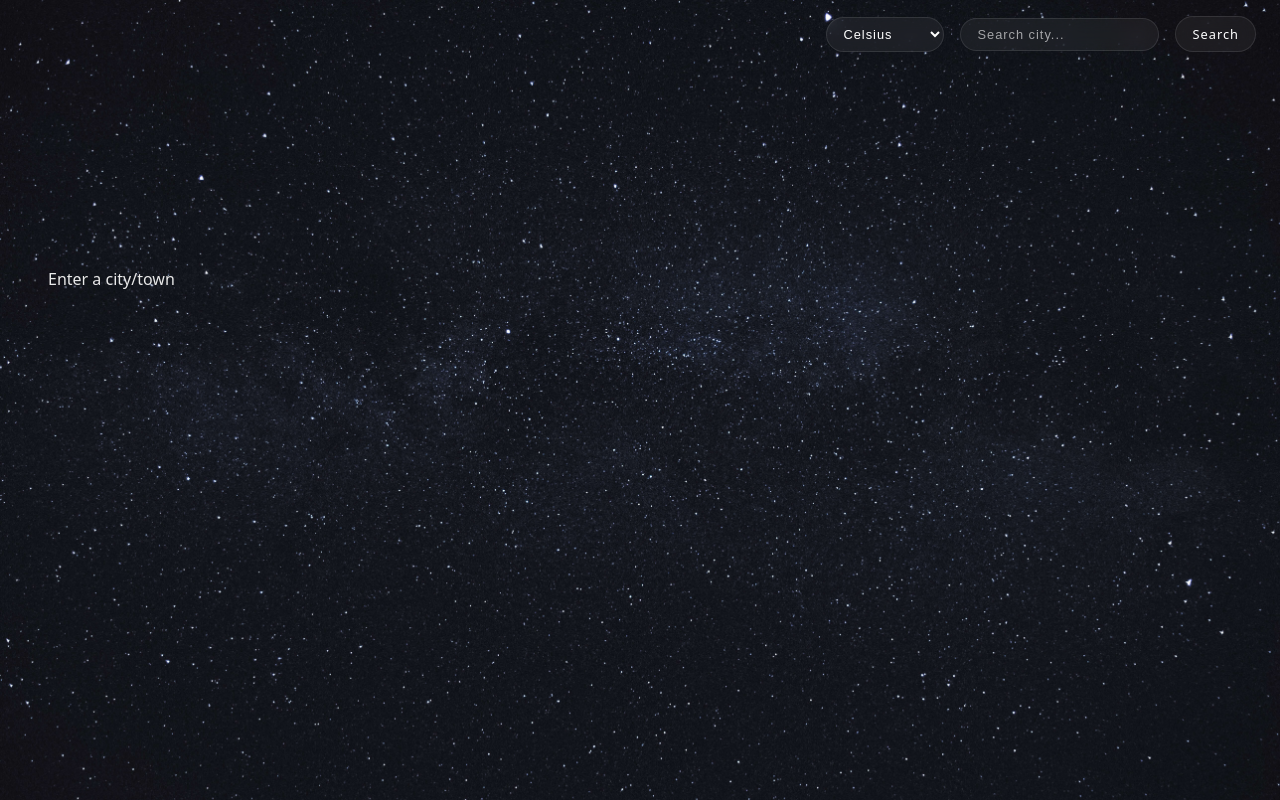
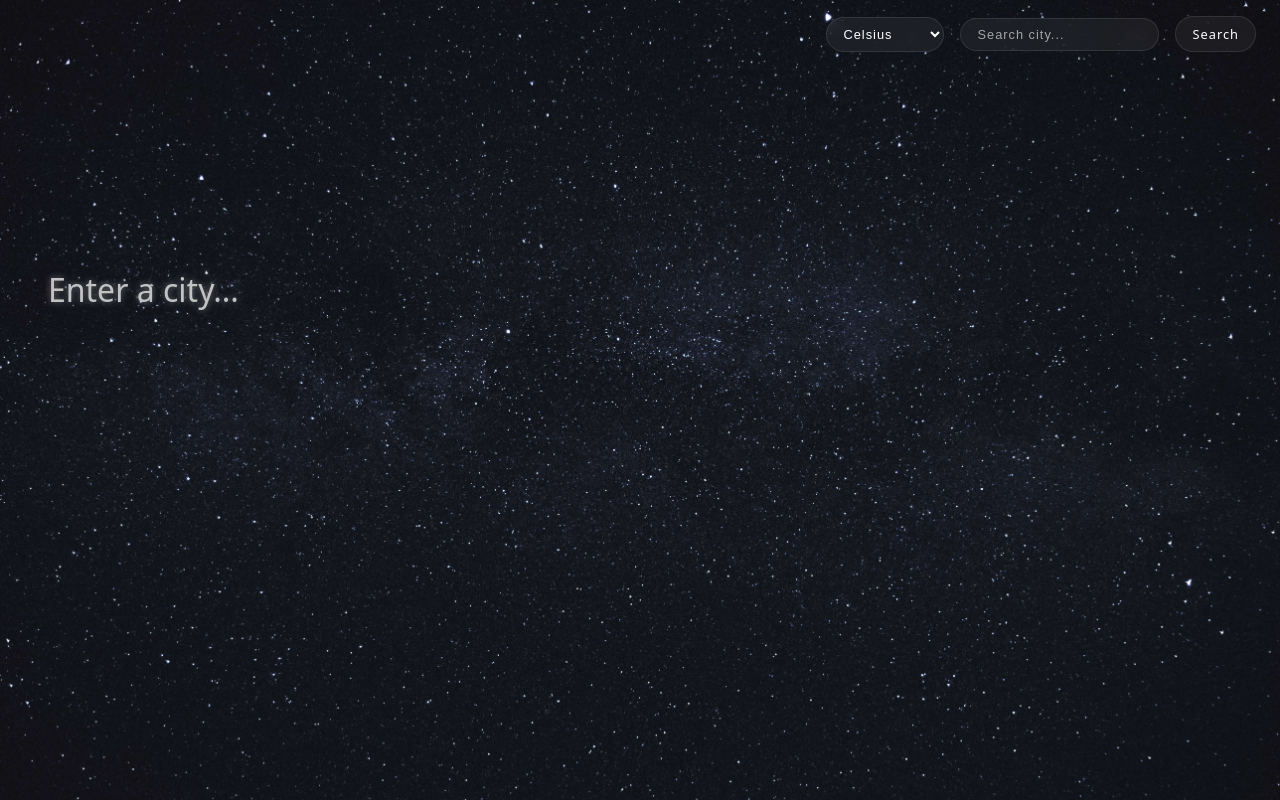
Before and after one commit to emanuelefavero/weather-api-app, a React (Vite) app: page / in a window 1280 px wide. Built offline with nearby package versions, Linux system fonts and the light colour scheme; no server answers.

Commit message:
add .no-result styling

```diff
--- a/src/App.scss
+++ b/src/App.scss
@@ -164,5 +164,18 @@
         }
       }
     }
+    // 'Enter a city...' blinking message if no result
+    .no-result {
+      font-size: 2rem;
+      animation: blink 1s steps(5, start) infinite alternate;
+      -webkit-animation: blink 1s steps(5, start) infinite alternate;
+      text-shadow: 0 0 6px rgba(255, 255, 255, 0.5);
+    }
+
+    @keyframes blink {
+      to {
+        opacity: 0.7;
+      }
+    }
   }
 }
--- a/src/App.tsx
+++ b/src/App.tsx
@@ -175,7 +175,7 @@ function App() {
             </section>
           </>
         ) : (
-          <p>Enter a city/town</p>
+          <p className='no-result'>Enter a city...</p>
         )}
       </main>
     </div>
```
